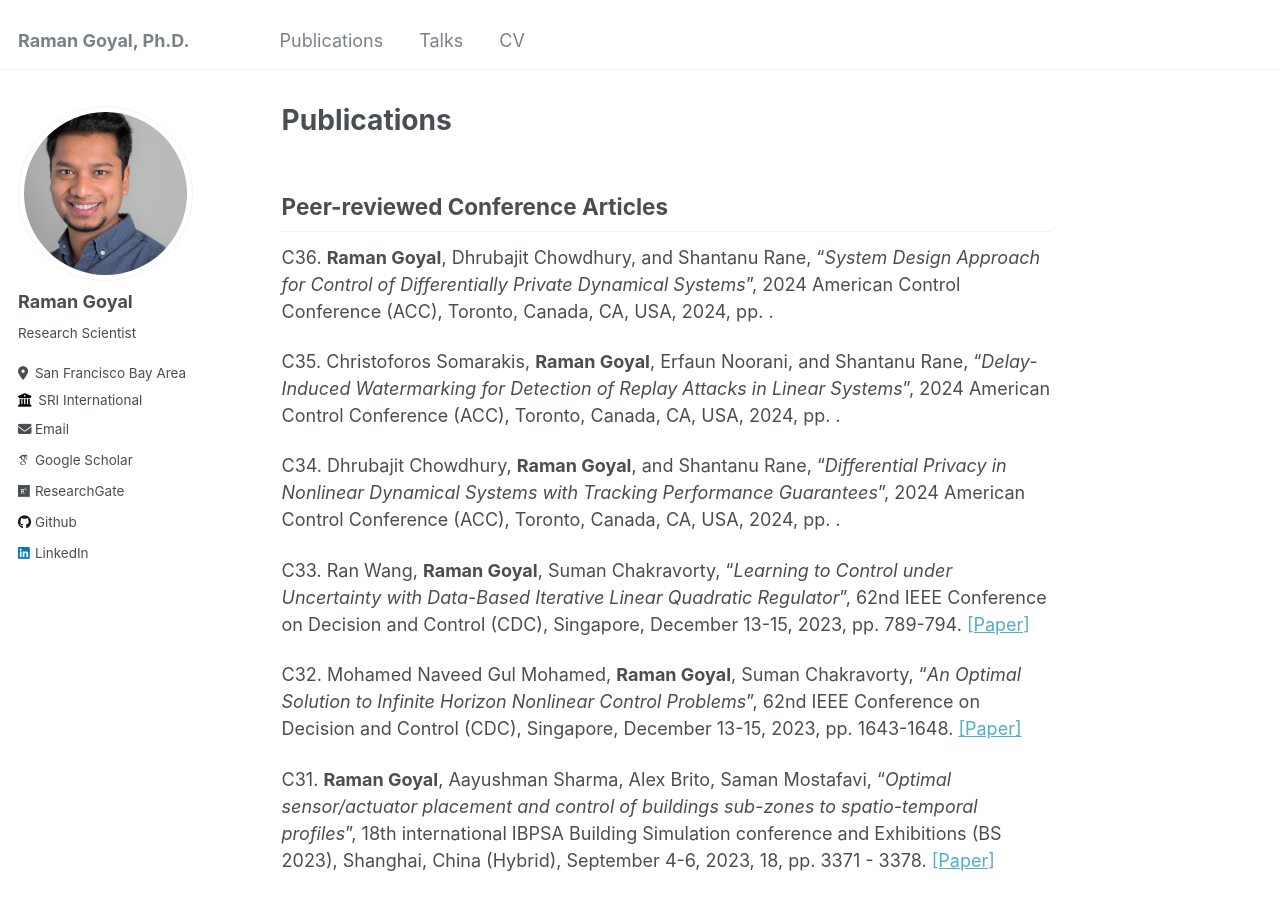
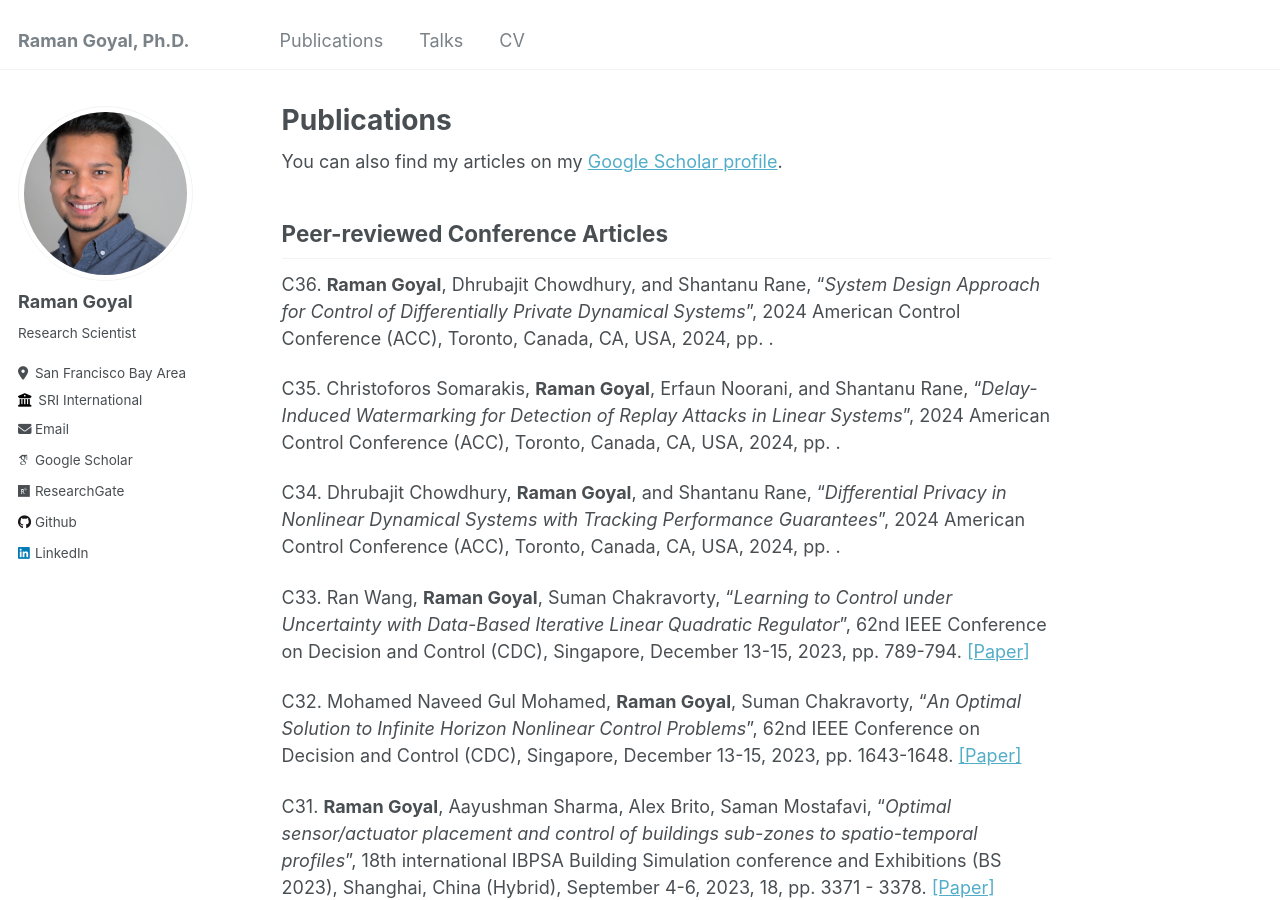
Before and after one commit to ramaniitrgoyal92/ramaniitrgoyal92.github.io, a Jekyll site: the page built from _pages/publications.md, in a window 1280 px wide and 900 px high. Built offline with Jekyll 4.4.1, drawn with Linux system fonts in a browser that asks for light colours; some web fonts are replaced.

Commit message:
modified publication

```diff
--- a/_pages/publications.md
+++ b/_pages/publications.md
@@ -3,6 +3,9 @@ title: "Publications"
 permalink: /publications/
 author_profile: true
 ---
+
+You can also find my articles on my [Google Scholar profile](https://scholar.google.com/citations?user=6V2vgCUAAAAJ&hl=).
+
 Peer-reviewed Conference Articles
 ------
 C36. **Raman Goyal**, Dhrubajit Chowdhury, and Shantanu Rane, "_System Design Approach for Control of Differentially Private Dynamical Systems_", 2024 American Control Conference (ACC), Toronto, Canada, CA, USA, 2024, pp. .
```
Also changed, not shown: _pages/about.md (+6 -0 lines).
